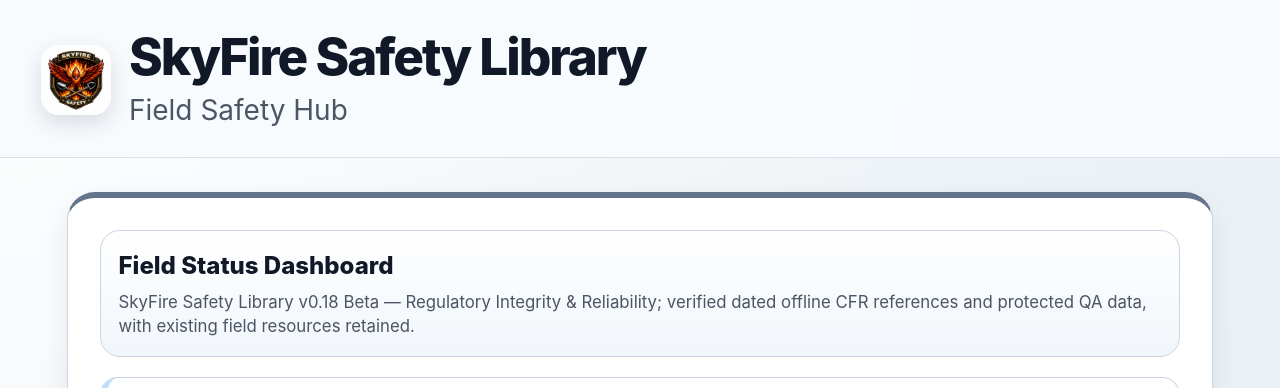
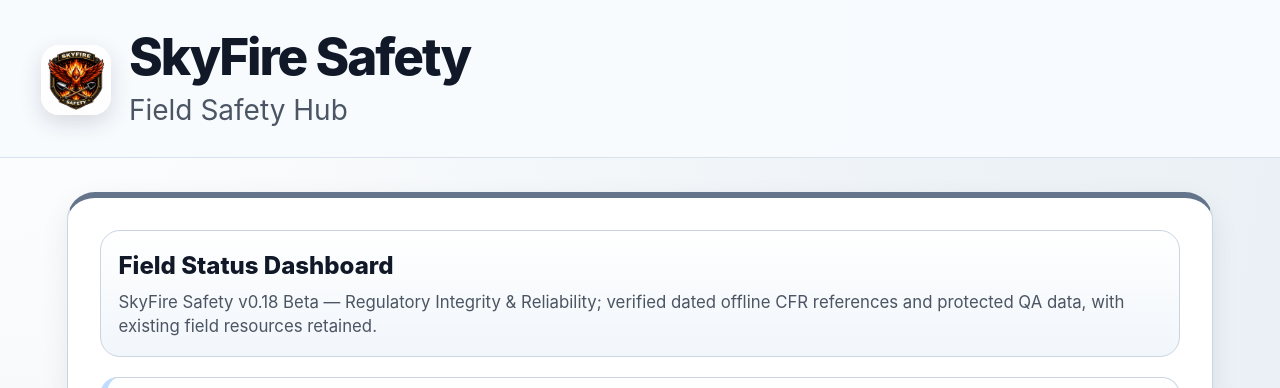
Before and after one commit to SkyFireEHSMining-dev/skyfire-safety-library, a plain HTML site: page index.html in a window 1280 px wide. Shown: the top 388 px of the page. Drawn offline with Linux system fonts and the light colour scheme.

Commit message:
feat(v0.19): rename public app to SkyFire Safety and wire PDF preview

```diff
--- a/index.html
+++ b/index.html
@@ -4,11 +4,11 @@
   <meta charset="UTF-8">
   <meta name="viewport" content="width=device-width, initial-scale=1.0">
 
-  <title>SkyFire Safety Library</title>
+  <title>SkyFire Safety</title>
   <meta name="theme-color" content="#0b0b0b">
   <meta
     name="description"
-    content="SkyFire Safety Library - Field Safety Hub for CFR access, mine safety reference, risk assessment, and offline-ready use."
+    content="SkyFire Safety - Field Safety Hub for CFR access, mine safety reference, risk assessment, and offline-ready use."
   >
 
   <link rel="manifest" href="manifest.json">
@@ -16,12 +16,14 @@
   <link rel="apple-touch-icon" href="Icons/icon-192.png">
   <link rel="stylesheet" href="styles.css?v=feedback-v1">
   <link rel="stylesheet" href="feedback.css?v=feedback-v1">
+  <link rel="stylesheet" href="pdf-preview-v19.css?v=v19">
 
   <script src="storage-namespace-v18.js" defer></script>
   <script src="app.js?v=feedback-v1" defer></script>
   <script src="ecfr-provenance-v18.js" defer></script>
   <script src="risk-matrix.js?v=feedback-v1" defer></script>
   <script src="feedback.js?v=feedback-v1" defer></script>
+  <script src="pdf-preview-v19.js?v=v19" defer></script>
 </head>
 <body>
 
@@ -29,7 +31,7 @@
     <div class="brand-row">
       <img src="Icons/icon-192.png" alt="SkyFire logo" class="brand-logo">
       <div class="brand-text">
-        <h1>SkyFire Safety Library</h1>
+        <h1>SkyFire Safety</h1>
         <p class="subtitle">Field Safety Hub</p>
       </div>
     </div>
@@ -42,7 +44,7 @@
         <div class="quick-info-card">
           <div class="quick-info-banner">
             <span class="quick-banner-title">Field Status Dashboard</span>
-            <span class="quick-banner-subtitle">SkyFire Safety Library v0.18 Beta — Regulatory Integrity & Reliability; verified dated offline CFR references and protected QA data, with existing field resources retained.</span>
+            <span class="quick-banner-subtitle">SkyFire Safety v0.18 Beta — Regulatory Integrity & Reliability; verified dated offline CFR references and protected QA data, with existing field resources retained.</span>
           </div>
 
           <div class="quick-info-item">
@@ -1057,11 +1059,11 @@
       </div>
 
       <div class="info-panel">
-        <h3>SkyFire Safety Library</h3>
+        <h3>SkyFire Safety</h3>
 
         <p>
           Developed by <strong>Nicholas R. Murphy</strong><br>
-          SkyFire Safety - Mine Safety Tools
+          SkyFire Safety
         </p>
 
         <p>
@@ -1088,7 +1090,7 @@
 
   <footer id="siteFooter">
     <div>Developed by Nicholas R. Murphy</div>
-    <div>SkyFire Safety - Mine Safety Tools</div>
+    <div>SkyFire Safety</div>
   </footer>
 
   <script>
```
